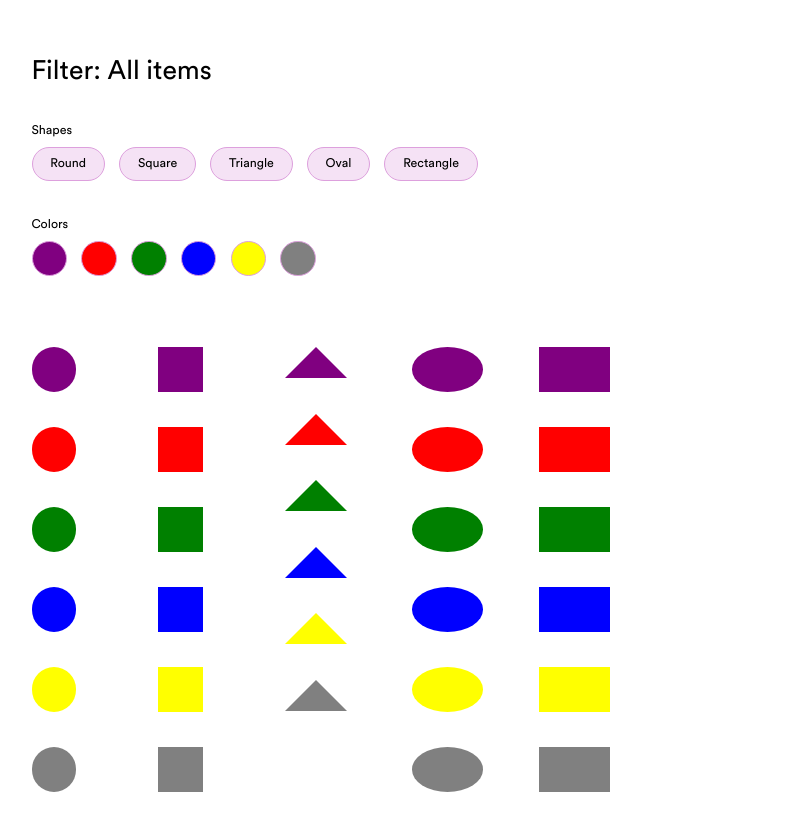
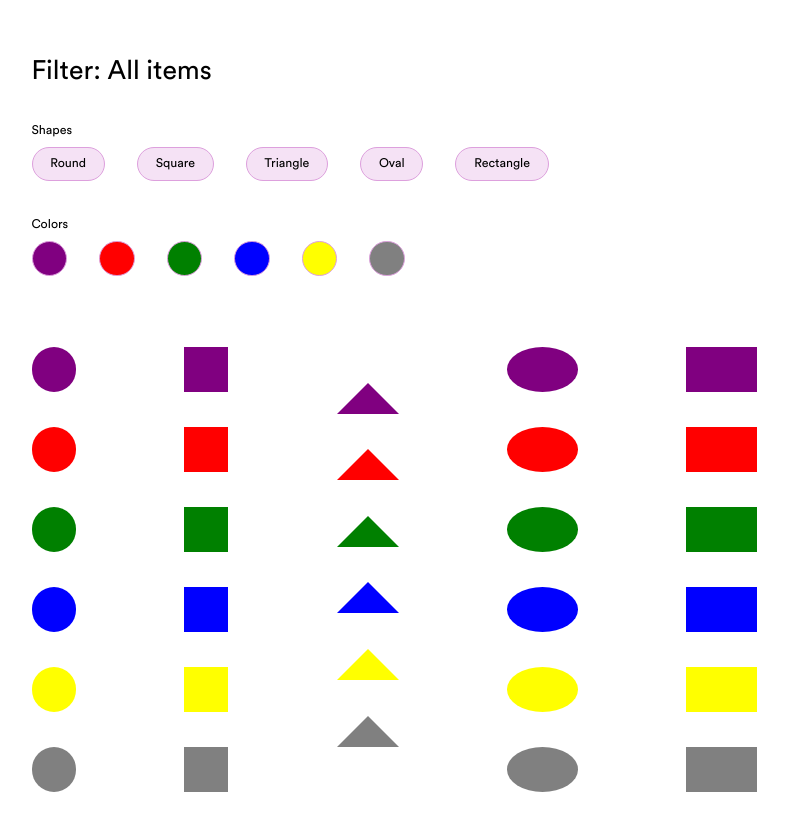
Before and after one commit to victor-codes/thepeer-blog, a Next.js app: page /filter in a window 1280 px wide. Shown: the top 830 px of the page, without its empty margins (4-792 px from the left). Built offline with nearby package versions, Linux system fonts and the light colour scheme.

Commit message:
feat: fix bug

```diff
--- a/components/shape.tsx
+++ b/components/shape.tsx
@@ -7,9 +7,9 @@ function Shape() {
   const [title, setTitle] = useState<string>("All items");
 
   function shapeReducer(state: any, action: any) {
-    const filteredlength = state.filter((item: any) => item.isActive === true);
+    const filtered = state.filter((item: any) => item.isActive === true);
 
-    if (filteredlength.length === 1) {
+    if (filtered.length === 1 && filtered[0].shape === action.shape) {
       return (state = shapeArr);
     }
 
@@ -28,15 +28,10 @@ function Shape() {
     }
   }
 
-  const [shapeState, shapeDispatch] = useReducer(shapeReducer, shapeArr);
+  function colorReducer(state: any, action: any) {
+    const filtered = state.filter((item: any) => item.isActive === true);
 
-  const filteredShape = shapeState.filter(
-    (item: any) => item.isActive === true
-  );
-
-  function colorReducer(state: any, action: any) {
-    const filteredlength = state.filter((item: any) => item.isActive === true);
-    if (filteredlength.length === 1) {
+    if (filtered.length === 1 && filtered[0].color === action.color) {
       return (state = colorArr);
     }
 
@@ -55,9 +50,14 @@ function Shape() {
     }
   }
 
+  const [shapeState, shapeDispatch] = useReducer(shapeReducer, shapeArr);
   const [colorState, colorDispatch] = useReducer(colorReducer, colorArr);
 
   const filteredColor = colorState.filter(
+    (item: any) => item.isActive === true
+  );
+
+  const filteredShape = shapeState.filter(
     (item: any) => item.isActive === true
   );
 
@@ -77,16 +77,6 @@ function Shape() {
 
     let allShape = shapeLen === shapeStateLen;
     let allColor = colorLen === colorStateLen;
-
-    // all color selected
-    if (allColor) {
-      setTitle("All color items");
-    }
-
-    // all shape selected
-    if (allShape) {
-      setTitle("All shape items");
-    }
 
     // mutliple color selected
     if (!allColor && colorLen > 1) {
--- a/pages/index.tsx
+++ b/pages/index.tsx
@@ -14,11 +14,13 @@ type HomeProps = {
   posts: PostType[];
 };
 
+// if entry is greater that page number
+
 export default function Home({ posts: data }: HomeProps) {
   const stickyPost = data && data[0];
   const nonStickyPosts = data && data.slice(1);
 
-  const [storedPage, setStoredPage] = useLocalStorage("currentPageNumber", 0);
+  const [storedPage, setStoredPage] = useLocalStorage("currentPageNumber", 1);
   const [startOffset, setStartOffset] = useState(0);
   const [storedEntries, setStoredEntries] = useState(9);
 
@@ -110,7 +112,7 @@ export default function Home({ posts: data }: HomeProps) {
 export const getStaticProps: GetStaticProps = async () => {
   const posts = await getAllFilledPosts({
     page: 1,
-    per_page: 25,
+    per_page: 100,
   });
 
   return {
--- a/styles/scss/pages/_shapes.scss
+++ b/styles/scss/pages/_shapes.scss
@@ -29,19 +29,26 @@
 
     &_container {
       margin: 1rem 0 4rem;
+      flex-wrap: wrap;
+      gap: 2rem;
       display: flex;
       align-items: center;
     }
   }
 
   &__grid {
-    display: grid;
-    gap: 4rem;
-    width: 60%;
+    display: flex;
+    flex-wrap: wrap;
+    gap: 2rem;
     margin: 4rem 0;
     padding: 4rem 0;
     grid-template-columns: repeat(6, 1fr);
 
+    @media screen and (min-width: 768px) {
+      width: 60%;
+      gap: 4rem;
+      justify-content: space-between;
+    }
     > div {
       :not(:first-child) {
         margin-top: 4rem;
@@ -51,8 +58,13 @@
 }
 
 .shape {
+  width: 3rem;
+  height: 3rem;
+
+  @media screen and (min-width: 768px) {
     width: 5rem;
     height: 5rem;
+  }
   // color
   &--red {
     background: red;
@@ -98,19 +110,38 @@
     height: 0;
     border-style: solid;
     border-top-width: 0;
+    margin-top: 0.5rem;
+
+    border-left-width: 2.5rem;
+    border-right-width: 2.5rem;
+    border-bottom-width: 2.5rem;
+
+    border-right-color: transparent;
+    border-left-color: transparent;
+
+    @media screen and (min-width: 768px) {
+      margin-top: 4rem;
       border-left-width: 3.5rem;
       border-right-width: 3.5rem;
       border-bottom-width: 3.5rem;
-    border-right-color: transparent;
-    border-left-color: transparent;
+    }
   }
 
   &-oval {
+    width: 5rem;
+    border-radius: 2.5rem / 1.5rem;
+
+    @media screen and (min-width: 768px) {
       width: 8rem;
       border-radius: 4rem / 2.5rem;
     }
+  }
 
   &-rectangle {
+    width: 4.5rem;
+
+    @media screen and (min-width: 768px) {
       width: 8rem;
     }
   }
+}
```
Lines whose indentation alone changed are shown as unchanged.
